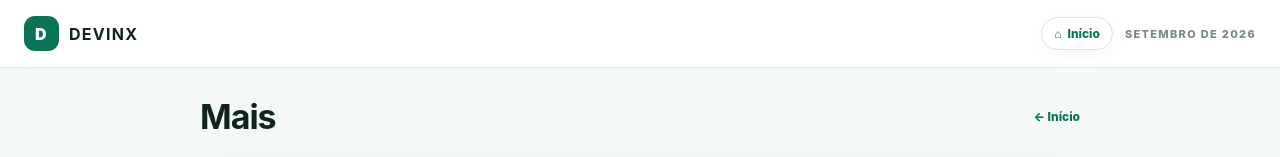
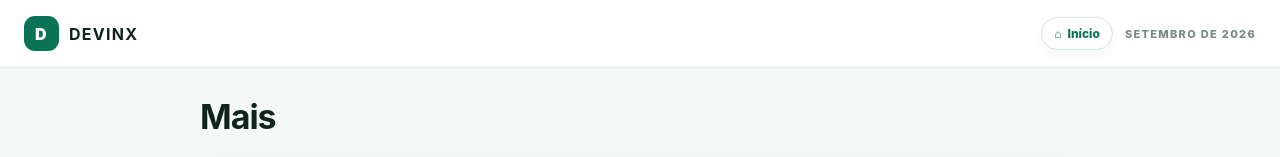
Before and after one commit to hassan80612/DEVINX, a Next.js app: page /mais in a window 1280 px wide. Shown: the top 157 px of the page. Built offline with nearby package versions, Linux system fonts and the light colour scheme.

Commit message:
refactor: keep app navigation simple and consistent

```diff
--- a/src/components/AppShell.tsx
+++ b/src/components/AppShell.tsx
@@ -20,7 +20,7 @@ export function AppShell({titleKey,children}:{titleKey:TitleKey;children:React.R
         <span className="month">{month}</span>
       </div>
     </header>
-    <section className="appContent"><div className="pageHeading"><h1>{m.pages[titleKey]}</h1>{pathname!=='/painel'&&<Link href="/painel" className="backToDashboard">← {m.nav.home}</Link>}</div>{children}</section>
+    <section className="appContent"><div className="pageHeading"><h1>{m.pages[titleKey]}</h1></div>{children}</section>
     <nav className="bottomNav">{nav.map(([href,label])=><Link href={href} key={href} className={pathname===href||pathname.startsWith(href+'/')?'active':''}>{label}</Link>)}</nav>
   </main>;
 }
```
